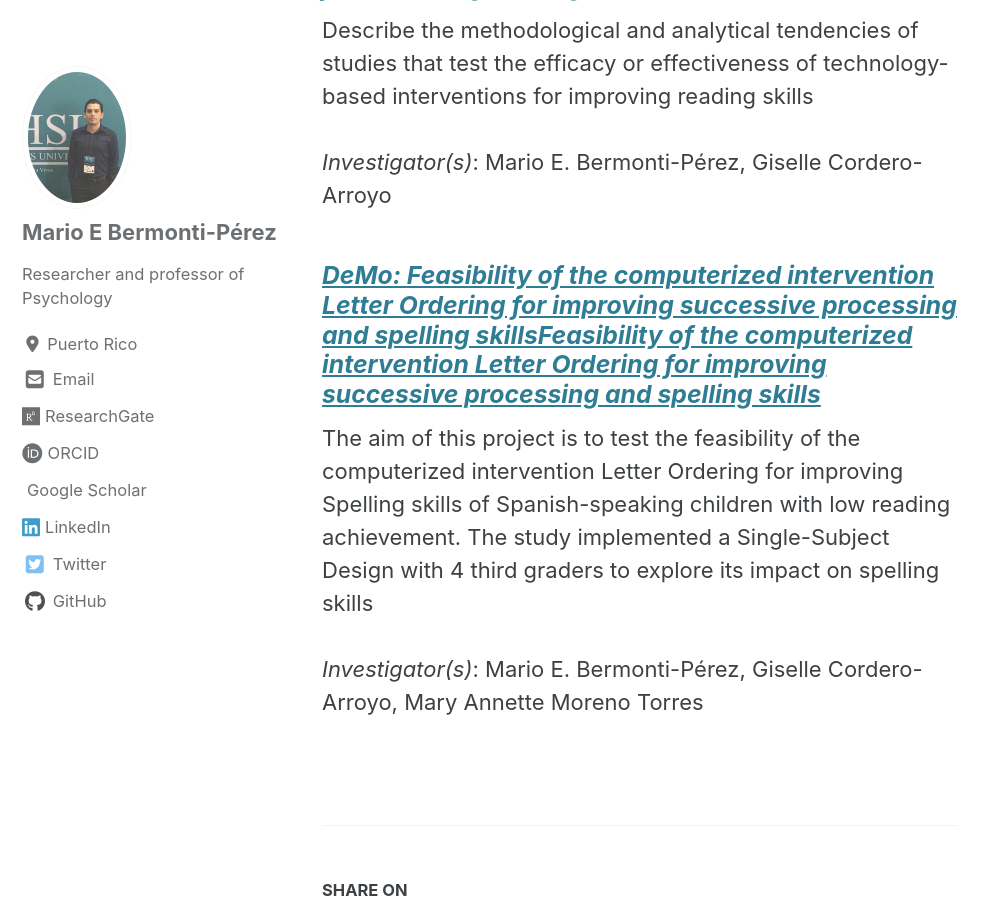
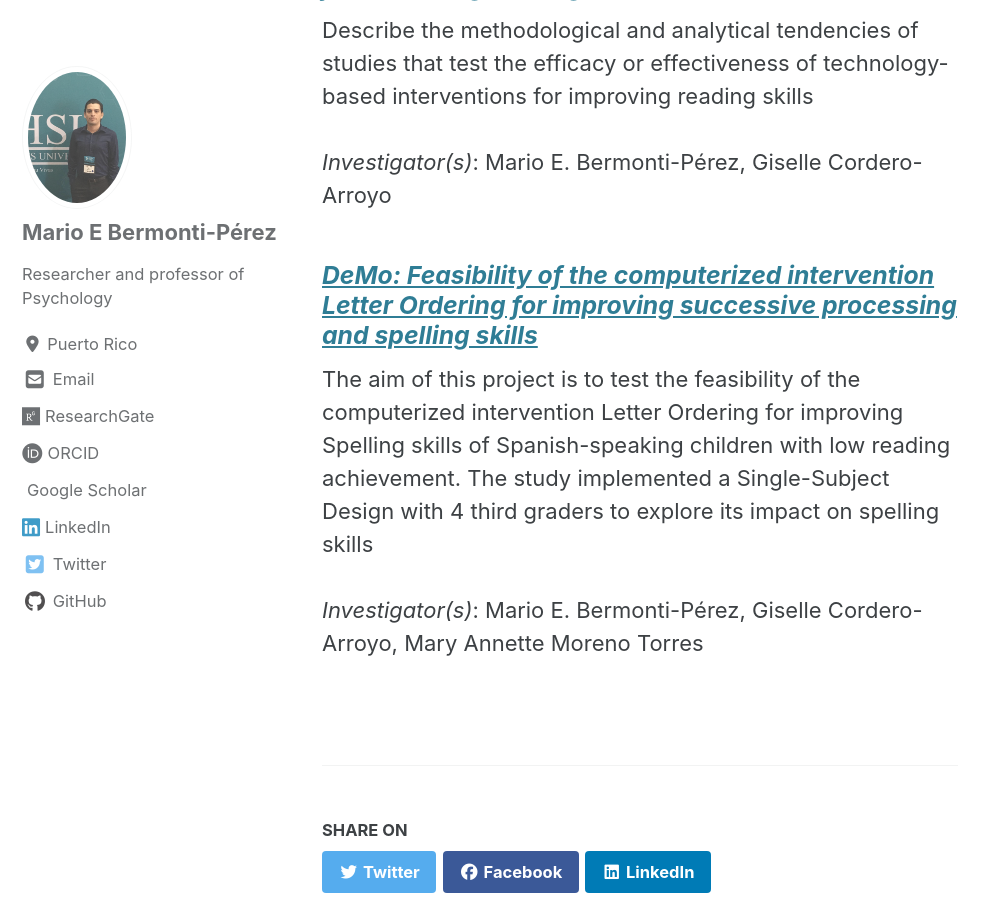
Before and after one commit to mario-bermonti/mario-bermonti.github.io, a Jekyll site: the page built from _pages/research.md, in a window 1280 px wide and 900 px high, scrolled down 2093 px. Shown: the whole window, without its empty margins (0-999 px from the left). Built offline with Jekyll 4.4.1, drawn with Linux system fonts in a browser that asks for light colours; cached includes are drawn as plain includes; nearby versions of some CDN libraries; a style sheet for code colours, icons or effects is not loaded.

Commit message:
Fix typo

```diff
--- a/_data/research.yml
+++ b/_data/research.yml
@@ -10,7 +10,7 @@
   investigators: Mario E. Bermonti-Pérez, Giselle Cordero-Arroyo
   url_or_doi: "https://www.researchgate.net/project/Systematic-review-technology-based-interventions-for-improving-reading-skills"
 
-- title: "DeMo: Feasibility of the computerized intervention Letter Ordering for improving successive processing and spelling skillsFeasibility of the computerized intervention Letter Ordering for improving successive processing and spelling skills"
+- title: "DeMo: Feasibility of the computerized intervention Letter Ordering for improving successive processing and spelling skills"
   description:
     "The aim of this project is to test the feasibility of the computerized intervention Letter Ordering for improving Spelling skills of Spanish-speaking children with low reading achievement. The study implemented a Single-Subject Design with 4 third graders to explore its impact on spelling skills"
   investigators: Mario E. Bermonti-Pérez, Giselle Cordero-Arroyo, Mary Annette Moreno Torres
```
